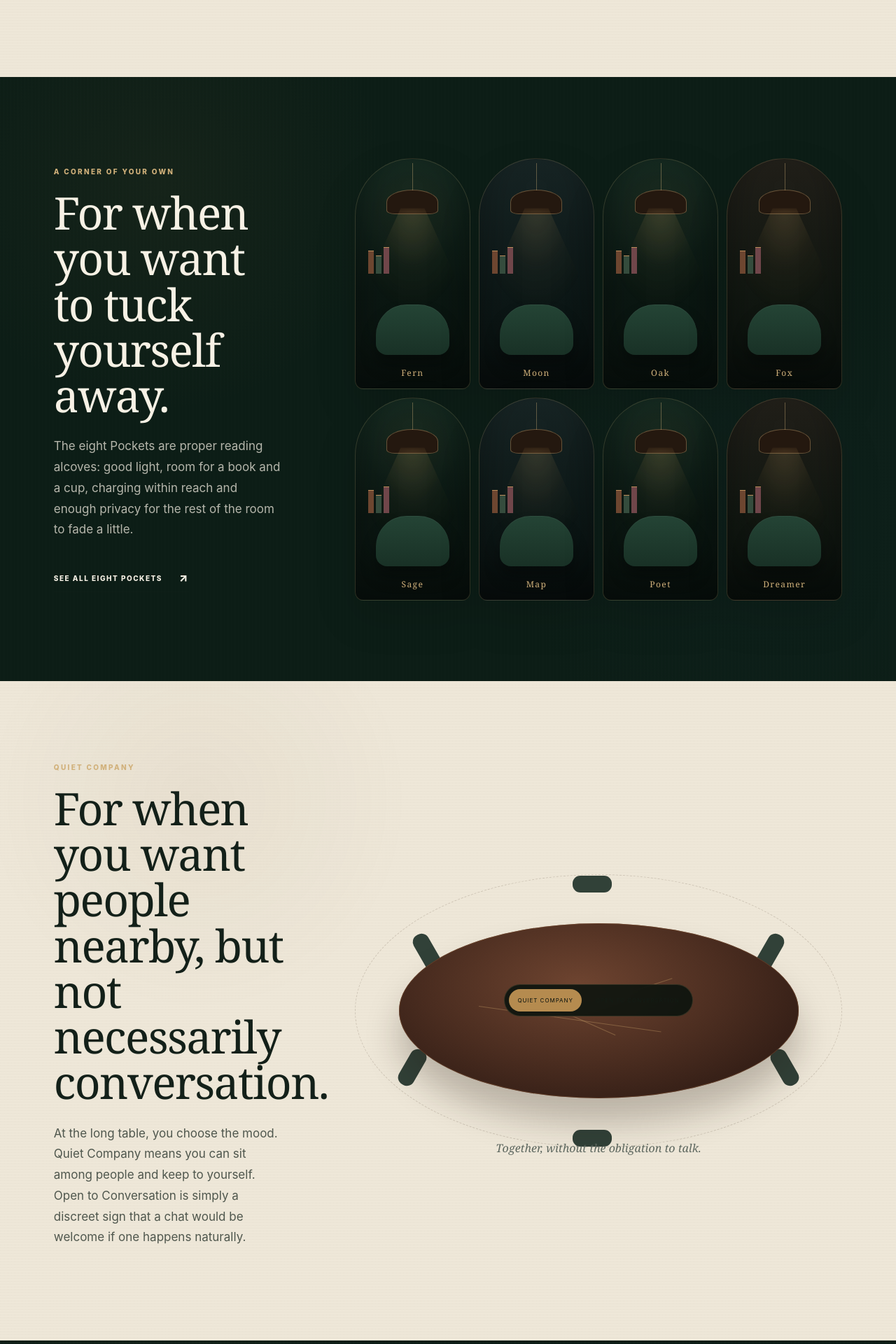
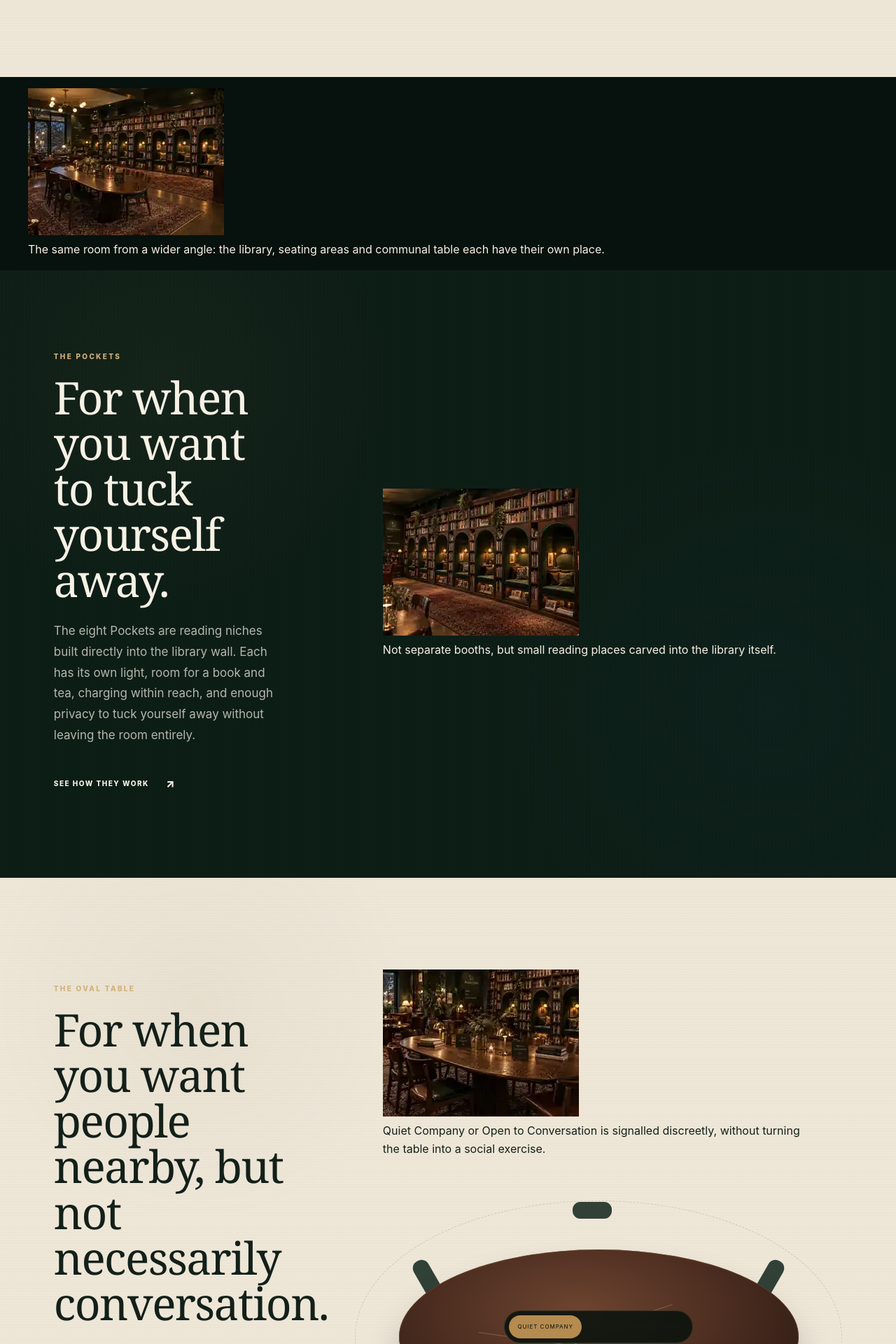
Before and after one commit to drezzillah-prog/pocket-goat-website, a Next.js app: page /en in a window 1280 px wide. Shown: the part 1520-3440 px from the top of the page at 70% size. Built offline with nearby package versions, Linux system fonts and the light colour scheme.

Commit message:
feat: use approved Pocket Goat photography on homepage

```diff
--- a/src/app/[locale]/page.tsx
+++ b/src/app/[locale]/page.tsx
@@ -1,6 +1,6 @@
 import Link from "next/link";
+import Image from "next/image";
 import { copy } from "@/lib/i18n";
-import { PocketWall } from "@/components/PocketWall";
 import { QuietTable } from "@/components/QuietTable";
 import { SectionLink } from "@/components/SectionLink";
 import { resolveLocale } from "@/lib/locale";
@@ -45,23 +45,60 @@ export default async function HomePage({ params }: { params: Promise<{ locale: s
         </div>
       </section>
 
+      <section className="space-glimpse section-dark">
+        <figure className="pg-photo pg-photo-wide">
+          <Image
+            src="/images/pocket-goat/penultimate/master.webp"
+            alt={ro ? "Interiorul Pocket Goat, cu biblioteca și masa ovală în aceeași încăpere" : "Pocket Goat interior, with the library and oval table in the same room"}
+            width={280}
+            height={210}
+            sizes="100vw"
+            unoptimized
+          />
+          <figcaption>{ro ? "Aceeași încăpere, văzută mai larg: biblioteca, zonele de stat și masa comună au fiecare locul lor." : "The same room from a wider angle: the library, seating areas and communal table each have their own place."}</figcaption>
+        </figure>
+      </section>
+
       <section className="pockets-section section-forest">
         <div className="section-heading">
-          <p className="kicker">{ro ? "UN COLȚ DOAR AL TĂU" : "A CORNER OF YOUR OWN"}</p>
+          <p className="kicker">{ro ? "THE POCKETS" : "THE POCKETS"}</p>
           <h2>{t.pocketsTitle}</h2>
-          <p>{t.pocketsText}</p>
-          <SectionLink href={`/${locale}/space#pockets`}>{ro ? "Vezi toate cele opt Pockets" : "See all eight Pockets"}</SectionLink>
+          <p>{ro ? "Cele opt Pockets sunt nișe de citit construite direct în peretele bibliotecii. Fiecare are lumină proprie, loc pentru carte și ceai, priză la îndemână și suficientă intimitate cât să te retragi puțin fără să te izolezi de restul locului." : "The eight Pockets are reading niches built directly into the library wall. Each has its own light, room for a book and tea, charging within reach, and enough privacy to tuck yourself away without leaving the room entirely."}</p>
+          <SectionLink href={`/${locale}/space#pockets`}>{ro ? "Vezi cum sunt gândite" : "See how they work"}</SectionLink>
         </div>
-        <PocketWall />
+        <figure className="pg-photo pg-photo-pockets">
+          <Image
+            src="/images/pocket-goat/penultimate/pockets-wall.webp"
+            alt={ro ? "Peretele bibliotecii Pocket Goat cu Pockets integrate între rafturile cu cărți" : "Pocket Goat library wall with Pockets built between the bookshelves"}
+            width={280}
+            height={210}
+            sizes="(max-width: 1050px) 100vw, 64vw"
+            unoptimized
+          />
+          <figcaption>{ro ? "Nu cabine separate, ci mici locuri de citit sculptate chiar în bibliotecă." : "Not separate booths, but small reading places carved into the library itself."}</figcaption>
+        </figure>
       </section>
 
       <section className="quiet-section section-paper">
         <div className="section-heading">
-          <p className="kicker">QUIET COMPANY</p>
+          <p className="kicker">{ro ? "MASA OVALĂ" : "THE OVAL TABLE"}</p>
           <h2>{t.quietTitle}</h2>
-          <p>{t.quietText}</p>
+          <p>{ro ? "Masa mare este într-o zonă separată a încăperii, nu în fața Pocket-urilor. E din lemn masiv, cu detalii de rădăcini lucrate discret în suprafață. Aici poți sta lângă alți oameni fără ca asta să însemne automat că trebuie să vorbești cu ei." : "The large table sits in its own part of the room, not in front of the Pockets. It is solid wood, with subtle root detailing worked into the surface. Here you can sit near other people without that automatically meaning you have to talk."}</p>
         </div>
-        <QuietTable locale={locale} />
+        <div className="quiet-photo-stack">
+          <figure className="pg-photo">
+            <Image
+              src="/images/pocket-goat/penultimate/root-table.webp"
+              alt={ro ? "Masa ovală din lemn masiv Pocket Goat, cu detalii inspirate de rădăcini" : "Pocket Goat solid-wood oval table with root-inspired detailing"}
+              width={280}
+              height={210}
+              sizes="(max-width: 1050px) 100vw, 64vw"
+              unoptimized
+            />
+            <figcaption>{ro ? "Quiet Company sau Open to Conversation se indică discret, fără să transforme masa într-un exercițiu social." : "Quiet Company or Open to Conversation is signalled discreetly, without turning the table into a social exercise."}</figcaption>
+          </figure>
+          <QuietTable locale={locale} />
+        </div>
       </section>
 
       <section className="tea-section section-forest">
```
